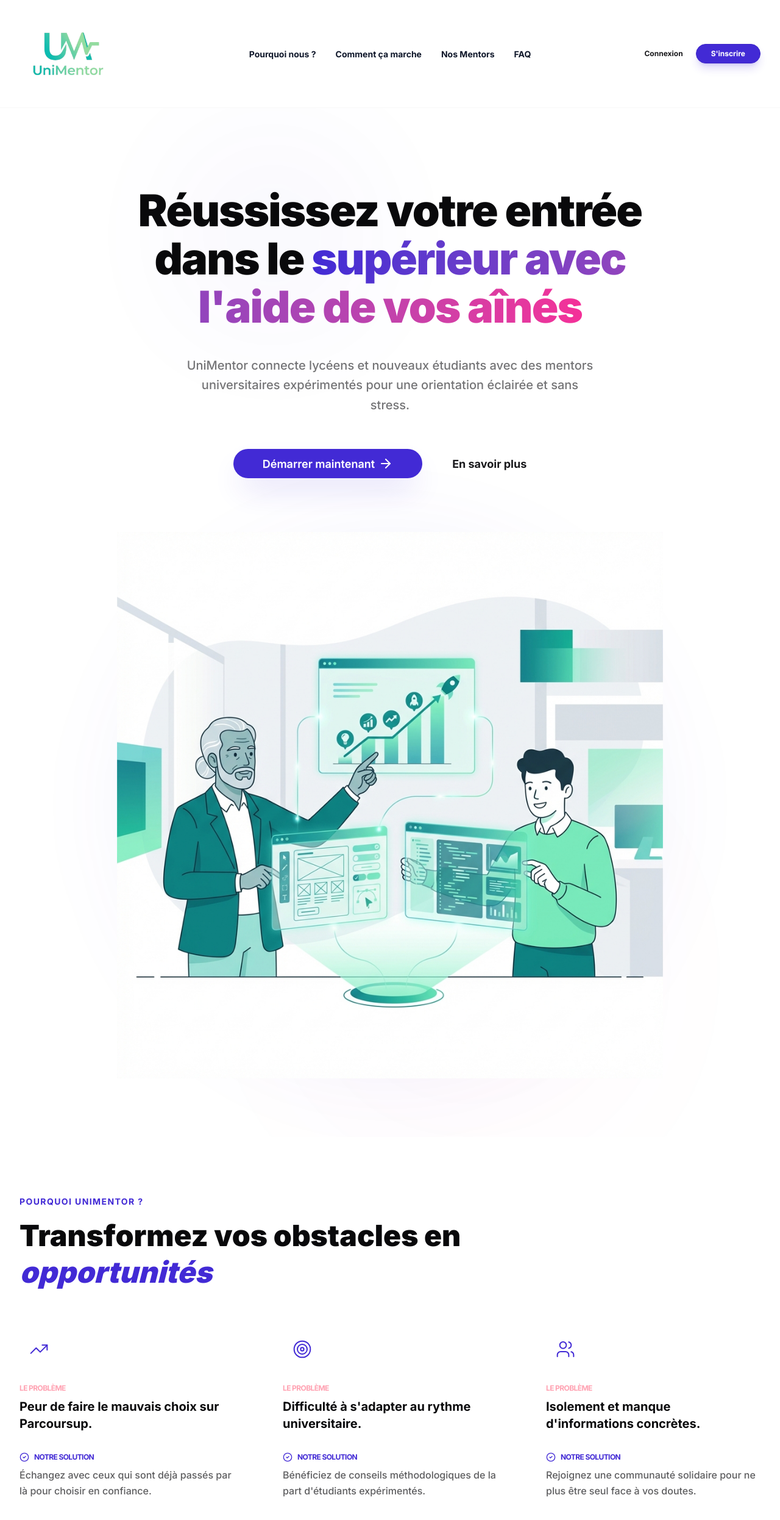
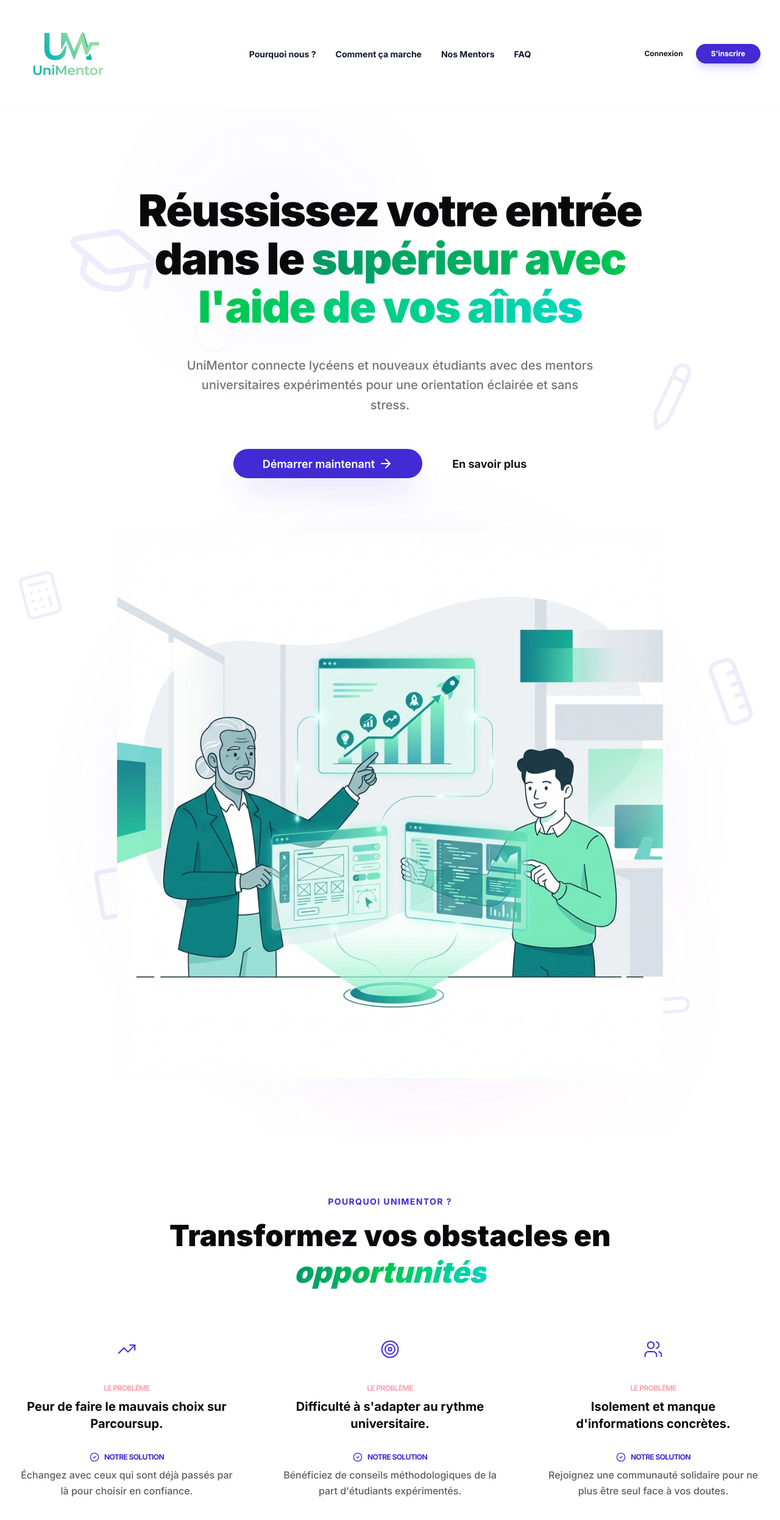
Before and after one commit to its-kevin228/Mentoring-platform, a Next.js app in the folder frontend/: page / in a window 1280 px wide. Shown: the top 2492 px of the page at 61% size. Built offline with nearby package versions, Linux system fonts and the light colour scheme.

Commit message:
update landing page

```diff
--- a/frontend/components/sections/Hero.tsx
+++ b/frontend/components/sections/Hero.tsx
@@ -1,15 +1,43 @@
 import Link from "next/link";
-import { ArrowRight } from "lucide-react";
+import { ArrowRight, GraduationCap, Pencil, Pen, BookOpen, Calculator, Ruler } from "lucide-react";
 
 export default function Hero() {
     return (
         <section className="relative pt-20 pb-16 lg:pt-32 lg:pb-24 overflow-hidden bg-base-100">
+            {/* Background Scholastic Motifs - More visible and structured */}
+            <div className="absolute inset-0 z-0 pointer-events-none opacity-[0.08] text-primary">
+                {/* Patterns scattered around */}
+                <div className="absolute top-[10%] left-[8%] rotate-[15deg]">
+                    <GraduationCap size={160} strokeWidth={1.5} />
+                </div>
+                <div className="absolute top-[25%] right-[10%] -rotate-[20deg]">
+                    <Pencil size={100} strokeWidth={1.5} />
+                </div>
+                <div className="absolute bottom-[20%] left-[12%] -rotate-[10deg]">
+                    <BookOpen size={120} strokeWidth={1.5} />
+                </div>
+                <div className="absolute bottom-[10%] right-[12%] rotate-[40deg]">
+                    <Pen size={90} strokeWidth={1.5} />
+                </div>
+                <div className="absolute top-[45%] left-[2%] rotate-[-15deg]">
+                    <Calculator size={80} strokeWidth={1.5} />
+                </div>
+                <div className="absolute bottom-[40%] right-[2%] rotate-[25deg]">
+                    <Ruler size={110} strokeWidth={1.5} />
+                </div>
+
+                {/* Geometric Shapes - Stronger Presence */}
+                <div className="absolute top-[20%] left-[25%] w-16 h-16 border-[3px] border-primary rounded-full opacity-20"></div>
+                <div className="absolute bottom-[30%] right-[20%] w-24 h-24 border-[3px] border-secondary rotate-45 opacity-20"></div>
+                <div className="absolute top-[55%] left-[60%] w-12 h-12 bg-primary/30 rounded-lg rotate-12 opacity-10"></div>
+            </div>
+
             <div className="container mx-auto px-4 md:px-8 relative z-10">
                 {/* Centered Content Block */}
                 <div className="flex flex-col items-center text-center max-w-4xl mx-auto space-y-10">
 
                     <h1 className="text-4xl md:text-6xl lg:text-7xl font-black tracking-tight leading-[1.1] text-neutral">
-                        Réussissez votre entrée dans le <span className="text-transparent bg-clip-text bg-gradient-to-r from-primary to-secondary">supérieur avec l'aide de vos aînés</span>
+                        Réussissez votre entrée dans le <span className="text-transparent bg-clip-text bg-gradient-to-r from-emerald-600 via-green-500 to-teal-400">supérieur avec l'aide de vos aînés</span>
                     </h1>
 
                     <p className="text-lg md:text-xl text-base-content/60 max-w-2xl leading-relaxed font-medium">
@@ -41,7 +69,7 @@ export default function Hero() {
                 </div>
             </div>
 
-            {/* Background Decorations */}
+            {/* Background Decorations (Glows) */}
             <div className="absolute top-0 left-1/2 -translate-x-1/2 w-full h-full -z-0 opacity-20 pointer-events-none">
                 <div className="absolute top-20 left-1/4 w-64 h-64 bg-primary/30 rounded-full blur-[120px]"></div>
                 <div className="absolute bottom-20 right-1/4 w-96 h-96 bg-secondary/30 rounded-full blur-[150px]"></div>
--- a/frontend/components/sections/ProblemSolution.tsx
+++ b/frontend/components/sections/ProblemSolution.tsx
@@ -7,11 +7,11 @@ export default function ProblemSolution() {
     return (
         <section className="py-24 bg-white overflow-hidden">
             <div className="container mx-auto px-4 md:px-8">
-                {/* Header contextuelle */}
-                <div className="max-w-3xl mb-16">
+                {/* Header contextuelle centroé */}
+                <div className="max-w-3xl mb-16 text-center mx-auto">
                     <h2 className="text-sm font-bold uppercase tracking-widest text-primary mb-4">Pourquoi UniMentor ?</h2>
                     <h3 className="text-4xl md:text-5xl font-black text-neutral leading-tight">
-                        Transformez vos obstacles en <span className="text-primary italic">opportunités</span>
+                        Transformez vos obstacles en <span className="text-transparent bg-clip-text bg-gradient-to-r from-emerald-600 via-green-500 to-teal-400 italic">opportunités</span>
                     </h3>
                 </div>
 
@@ -20,9 +20,9 @@ export default function ProblemSolution() {
                     {problemPoints.map((point, index) => {
                         const Icon = iconsMap[index] || CheckCircle2;
                         return (
-                            <div key={index} className="flex flex-col space-y-6 group">
+                            <div key={index} className="flex flex-col items-center text-center space-y-6 group">
                                 {/* Icon with subtle accent */}
-                                <div className="w-16 h-16 flex items-center justify-center text-primary group-hover:bg-primary group-hover:text-white transition-all duration-300  group-hover:shadow-lg group-hover:shadow-primary/20">
+                                <div className="w-16 h-16 mx-auto flex items-center justify-center text-primary group-hover:bg-primary group-hover:text-white transition-all duration-300  group-hover:shadow-lg group-hover:shadow-primary/20">
                                     <Icon size={32} strokeWidth={1.5} />
                                 </div>
 
@@ -35,8 +35,8 @@ export default function ProblemSolution() {
                                         </h4>
                                     </div>
 
-                                    <div className="flex flex-col space-y-2 pt-4 border-t border-base-100">
-                                        <div className="flex items-center gap-2">
+                                    <div className="flex flex-col items-center space-y-2 pt-4 border-t border-base-100">
+                                        <div className="flex items-center justify-center gap-2">
                                             <CheckCircle2 size={16} className="text-primary" />
                                             <span className="text-xs font-bold text-primary uppercase tracking-tighter">Notre solution</span>
                                         </div>
--- a/frontend/package.json
+++ b/frontend/package.json
@@ -3,7 +3,7 @@
   "version": "0.1.0",
   "private": true,
   "scripts": {
-    "dev": "next dev",
+    "dev": "next dev -H 0.0.0.0",
     "build": "next build",
     "start": "next start",
     "lint": "eslint"
```
Also changed, not shown: 1 other file (tests, documents, lock files or other folders).
